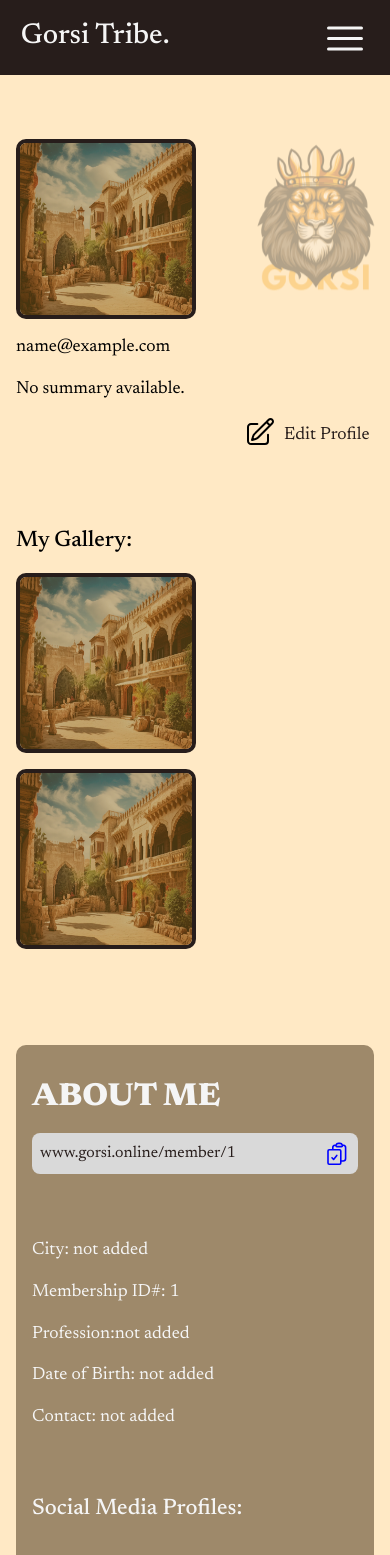
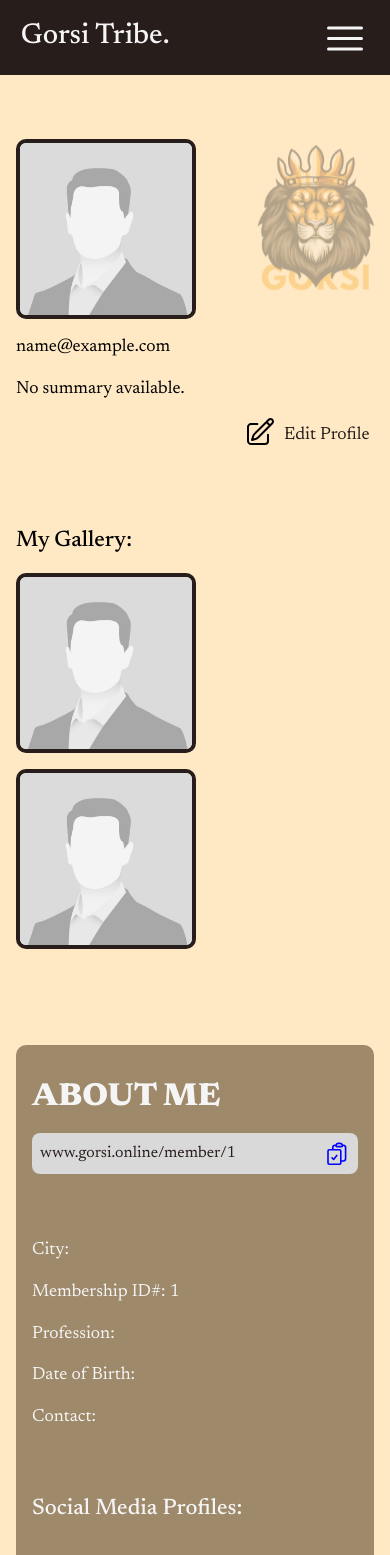
Before and after one commit to imargorsi/gorsiwebsite__frontend, a React (Vite) app: page /profile in a window 390 px wide. Shown: the top 1555 px of the page. Built offline with nearby package versions, Linux system fonts and the light colour scheme; sample sign-in values are in the browser's storage.

Commit message:
made the modal responsive

```diff
--- a/src/components/ImageUpload/imageupload.css
+++ b/src/components/ImageUpload/imageupload.css
@@ -29,8 +29,9 @@
   display: block;
 }
 
-.imagecomponent__wrapper {
-  display: flex;
-  justify-content: space-between;
-  align-items: center;
+@media (max-width: 768px) {
+  .form__profileimg {
+    width: 120px;
+    height: 120px;
+  }
 }
--- a/src/pages/Profile/Modal/modal.css
+++ b/src/pages/Profile/Modal/modal.css
@@ -50,3 +50,59 @@
 .modalbody {
   margin-top: 2rem;
 }
+
+.imagecomponent__wrapper {
+  display: flex;
+  justify-content: space-between;
+  align-items: center;
+}
+
+/* for 2xl   */
+/* @media (max-width: 1536px) {
+  .container {
+    max-width: 1280px;
+  }
+} */
+
+/* for xl   */
+/* @media (max-width: 1280px) {
+   .container {
+    max-width: 1024px;
+  }
+} */
+
+/* for large */
+/* @media (max-width: 1024px) {
+  .container {
+    max-width: 768px;
+  }
+} */
+
+/* for medium */
+@media (max-width: 768px) {
+  .modalbox {
+    width: 600px;
+  }
+
+  .imagecomponent__wrapper {
+    display: flex;
+    justify-content: flex-start;
+    gap: 1rem;
+    flex-wrap: wrap;
+  }
+}
+
+/* for small */
+@media (max-width: 640px) {
+  .modalbox {
+    width: 90%;
+    margin-top: 1rem;
+  }
+}
+
+/* for extra small */
+/* @media (max-width: 400px) {
+  .container {
+    width: 100%;
+  }
+} */
--- a/src/pages/Profile/Profile.jsx
+++ b/src/pages/Profile/Profile.jsx
@@ -58,7 +58,13 @@ function Profile() {
               <div className="userprofile">
                 <div className="profile__info__wrapper">
                   <div className="profile__info">
-                    <ProfileImage />
+                    <ProfileImage
+                      imgsrc={
+                        userDetails.profilePhoto
+                          ? "userDetails.profilePhoto"
+                          : "/default.jpg"
+                      }
+                    />
 
                     <div className="profile__info__text">
                       <h3 className="heading__h3">{userDetails.fullName}</h3>
@@ -82,8 +88,20 @@ function Profile() {
                 <div className="userprofile__gallery">
                   <h2 className="heading__h2">My Gallery:</h2>
                   <div className="gallery__images">
-                    <ProfileImage />
-                    <ProfileImage />
+                    <ProfileImage
+                      imgsrc={
+                        userDetails.profilePhoto
+                          ? "userDetails.galleryImage1"
+                          : "/default.jpg"
+                      }
+                    />
+                    <ProfileImage
+                      imgsrc={
+                        userDetails.profilePhoto
+                          ? "userDetails.galleryImage2"
+                          : "/default.jpg"
+                      }
+                    />
                     <div className="gorsitrademarklogo"></div>
                   </div>
                 </div>
--- a/src/pages/Profile/ProfileImage.jsx
+++ b/src/pages/Profile/ProfileImage.jsx
@@ -1,5 +1,5 @@
-function ProfileImage() {
-  return <img className="profileimg" src="/hero.jpg" alt="" />;
+function ProfileImage({ imgsrc }) {
+  return <img className="profileimg" src={imgsrc} alt="" />;
 }
 
 export default ProfileImage;
--- a/src/pages/Profile/Sidebar/Sidebar.jsx
+++ b/src/pages/Profile/Sidebar/Sidebar.jsx
@@ -14,21 +14,21 @@ function Sidebar({ userDetails }) {
 
       <div className="sidebar__userinfo">
         <p className="paragraph userinfo">
-          City: {userDetails.city ? userDetails.city : "not added"}
+          City: {userDetails.city ? userDetails.city : ""}
         </p>
         <p className="paragraph userinfo">
           Membership ID#: {userDetails.userId ? userDetails.userId : null}
         </p>
         <p className="paragraph userinfo">
           Profession:
-          {userDetails.profession ? userDetails.profession : "not added"}
+          {userDetails.profession ? userDetails.profession : ""}
         </p>
         <p className="paragraph userinfo">
           Date of Birth:{" "}
-          {userDetails.dateOfBirth ? userDetails.dateOfBirth : "not added"}
+          {userDetails.dateOfBirth ? userDetails.dateOfBirth : ""}
         </p>
         <p className="paragraph userinfo">
-          Contact: {userDetails.contact ? userDetails.contact : "not added"}
+          Contact: {userDetails.contact ? userDetails.contact : ""}
         </p>
       </div>
       <div className="socialmedilinks">
--- a/src/pages/Profile/form/EditUserForm.jsx
+++ b/src/pages/Profile/form/EditUserForm.jsx
@@ -3,10 +3,14 @@ import * as Yup from "yup";
 
 import ImageUpload from "../../../components/ImageUpload/ImageUpload";
 
+import { useUserInfo } from "../../../../context/UserContext";
+
 const countWords = (str) =>
   str ? str.split(/\s+/).filter((word) => word.length > 0).length : 0;
 
 function EditUserForm({ setModalOpen }) {
+  const { userInfo } = useUserInfo();
+
   const validationSchema = Yup.object({
     name: Yup.string().required("Full name is required"),
     city: Yup.string(),
@@ -34,15 +38,15 @@ function EditUserForm({ setModalOpen }) {
     <div>
       <Formik
         initialValues={{
-          name: "",
-          city: "",
-          profession: "",
-          dob: "",
-          phone: "",
-          summary: "",
-          profilephoto: null,
-          galleryimgOne: null,
-          galleryimgTwo: null,
+          name: userInfo.fullName ? userInfo.fullName : "",
+          city: userInfo.city ? userInfo.city : "",
+          profession: userInfo.profession ? userInfo.profession : "",
+          dob: userInfo.dateOfBirth ? userInfo.dateOfBirth : "",
+          phone: userInfo.contact ? userInfo.contact : "",
+          summary: userInfo.summary ? userInfo.summary : "",
+          profilephoto: userInfo.profilePhoto ? userInfo.profilePhoto : null,
+          galleryimgOne: userInfo.galleryImage1 ? userInfo.galleryImage1 : null,
+          galleryimgTwo: userInfo.galleryImage2 ? userInfo.galleryImage2 : null,
         }}
         validationSchema={validationSchema}
         onSubmit={handleFormSubmit}
--- a/src/stylesheets/utils.css
+++ b/src/stylesheets/utils.css
@@ -79,9 +79,7 @@
     transform: translateY(0);
   }
   50% {
-    transform: translateY(
-      -10px
-    ); /* Adjust the value to control the floating height */
+    transform: translateY(-10px);
   }
   100% {
     transform: translateY(0);
@@ -328,4 +326,8 @@
   .form-container {
     padding-inline: 0rem;
   }
+
+  .transparent__btn {
+    padding: 0.5rem 1.8rem;
+  }
 }
```
